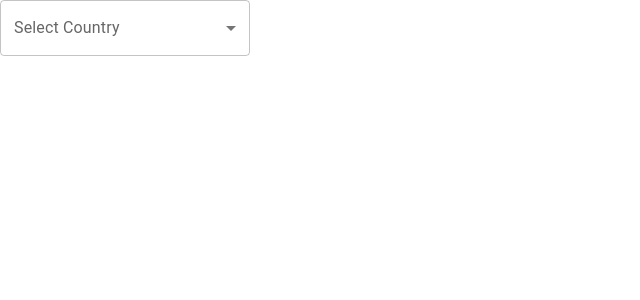
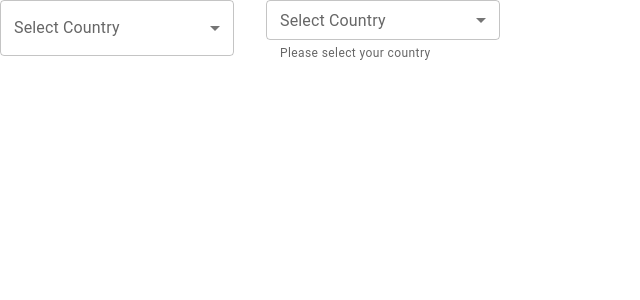
Before and after one commit to AbdullahANoman/materialUI, a React (Vite) app: page / in a window 1280 px wide. Shown: the top 300 px of the page, without its empty margins (0-640 px from the left). Built offline with nearby package versions, Linux system fonts and the light colour scheme.

Commit message:
learning mui ui , Muiselect multiple

```diff
--- a/src/components/MuiSelect.tsx
+++ b/src/components/MuiSelect.tsx
@@ -1,14 +1,25 @@
-import { Box, MenuItem, TextField } from "@mui/material";
+import { Box, MenuItem, Stack, TextField } from "@mui/material";
 import { useState } from "react";
 
 const MuiSelect = () => {
   const [country, setCountry] = useState("");
-  const handleChange = (e: React.ChangeEvent<HTMLInputElement>) => {
-    setCountry(e.target.value as string);
+  const [countries, setCountries] = useState<string[] | string>([]);
+
+  const handleChange = (event: React.ChangeEvent<HTMLInputElement>) => {
+    setCountry(event.target.value as string);
   };
-  console.log({country});
+
+  const handleCountriesValueChange = (
+    event: React.ChangeEvent<HTMLInputElement>
+  ) => {
+    const value = event.target.value;
+    setCountries(typeof value == "string" ? value.split(",") : value);
+  };
+
+  console.log({ countries, country });
   return (
-    <Box width="250px">
+    <Box width="500px">
+      <Stack spacing={4} direction={"row"}>
         <TextField
           label="Select Country"
           select
@@ -20,6 +31,25 @@ const MuiSelect = () => {
           <MenuItem value="IN">India</MenuItem>
           <MenuItem value="AS">Australia</MenuItem>
         </TextField>
+        {/* multiple countries selection  */}
+        <TextField
+          label="Select Country"
+          select
+          value={countries}
+          fullWidth
+          onChange={handleCountriesValueChange}
+          SelectProps={{
+            multiple: true,
+          }}
+          size="small"
+          color="secondary"
+          helperText="Please select your country "
+        >
+          <MenuItem value="SW">Sweden</MenuItem>
+          <MenuItem value="NP">Nepal</MenuItem>
+          <MenuItem value="UAE">Dubai</MenuItem>
+        </TextField>
+      </Stack>
     </Box>
   );
 };
```
Lines whose indentation alone changed are shown as unchanged.
